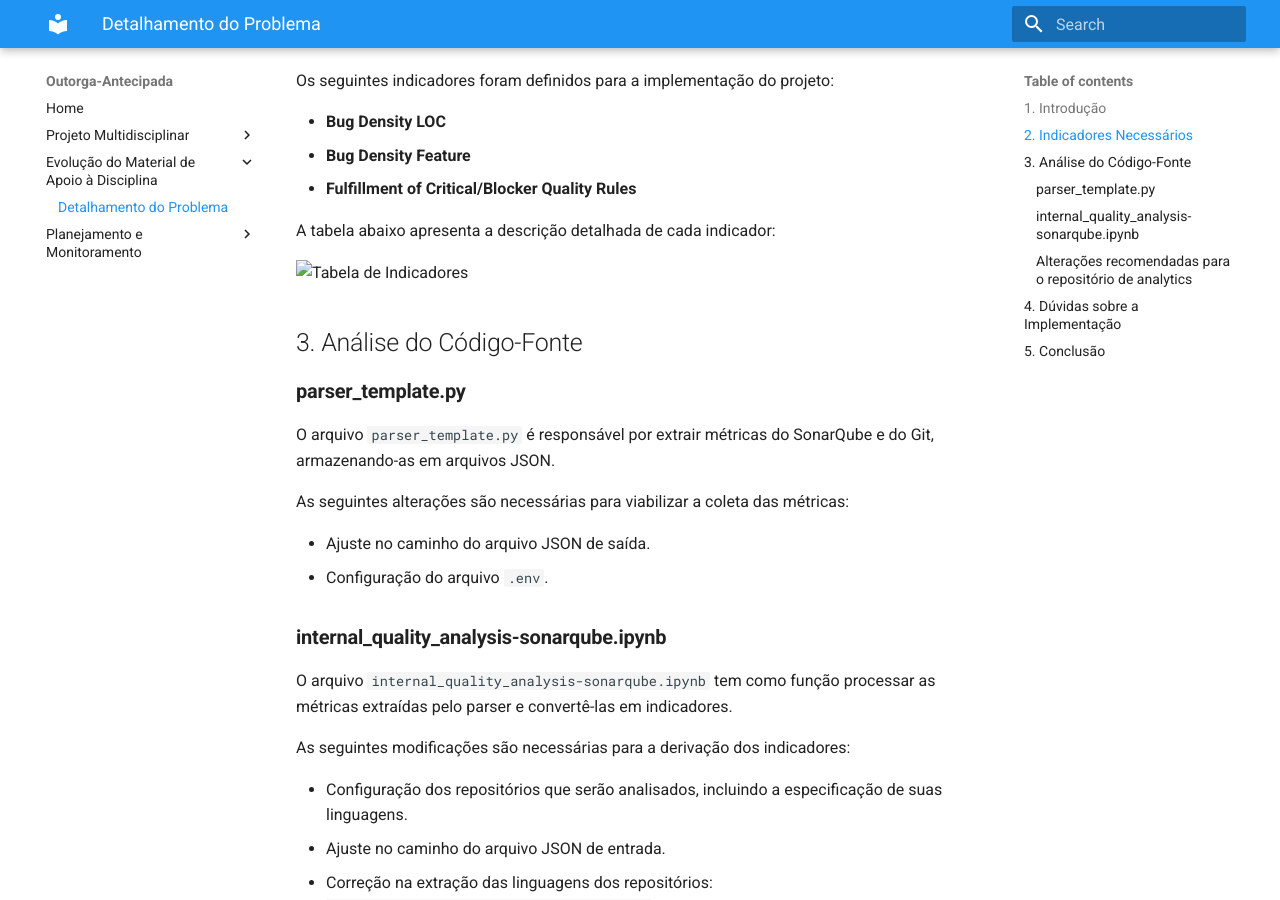
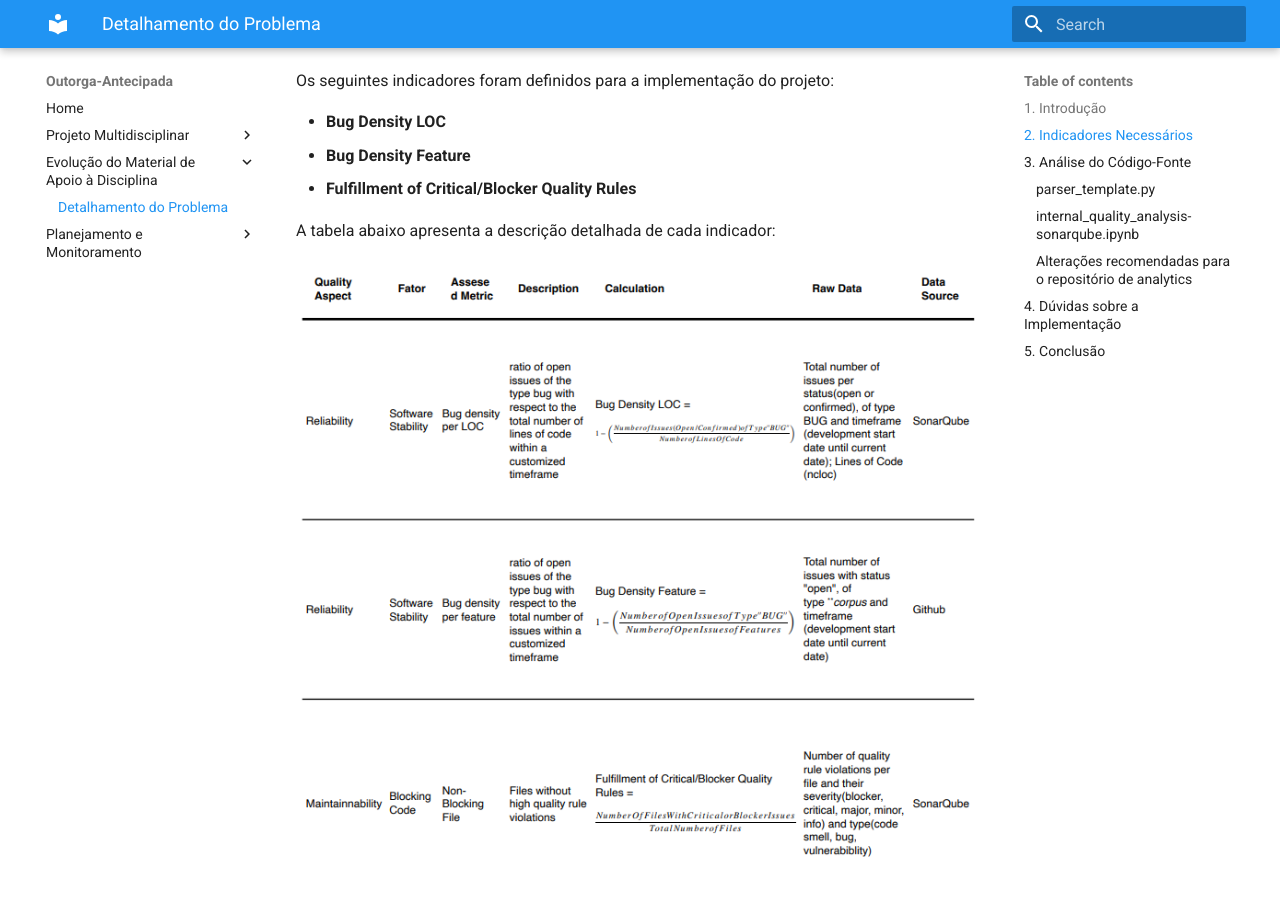
Before and after one commit to fga-eps-mds/2024.2-Outorga-Antecipada, an MkDocs documentation site: the page built from docs/projeto/detalhamento.md, in a window 1280 px wide and 900 px high, scrolled down 398 px. Built offline with MkDocs 1.6.1 and Material for MkDocs 9.7.7, drawn with Linux system fonts in a browser that asks for light colours.

Commit message:
Update detalhamento.md

```diff
--- a/docs/projeto/detalhamento.md
+++ b/docs/projeto/detalhamento.md
@@ -14,7 +14,7 @@ Os seguintes indicadores foram definidos para a implementação do projeto:
 
 A tabela abaixo apresenta a descrição detalhada de cada indicador:
 
-![Tabela de Indicadores](assets/tabela_indicadores.png)
+![Tabela de Indicadores](https://raw.githubusercontent.com/fga-eps-mds/2024.2-Outorga-Antecipada/refs/heads/main/docs/assets/tabela_indicadores.png)
 
 ## 3. Análise do Código-Fonte
 
```
